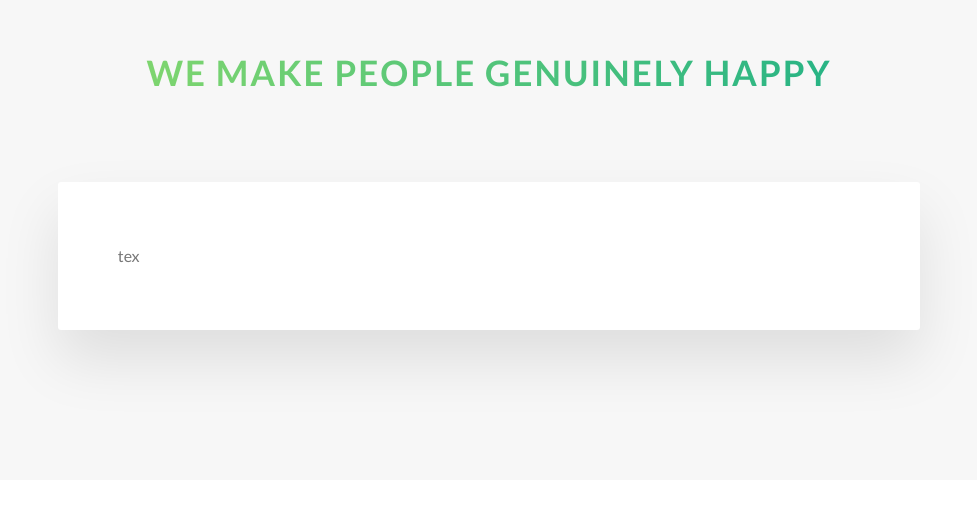
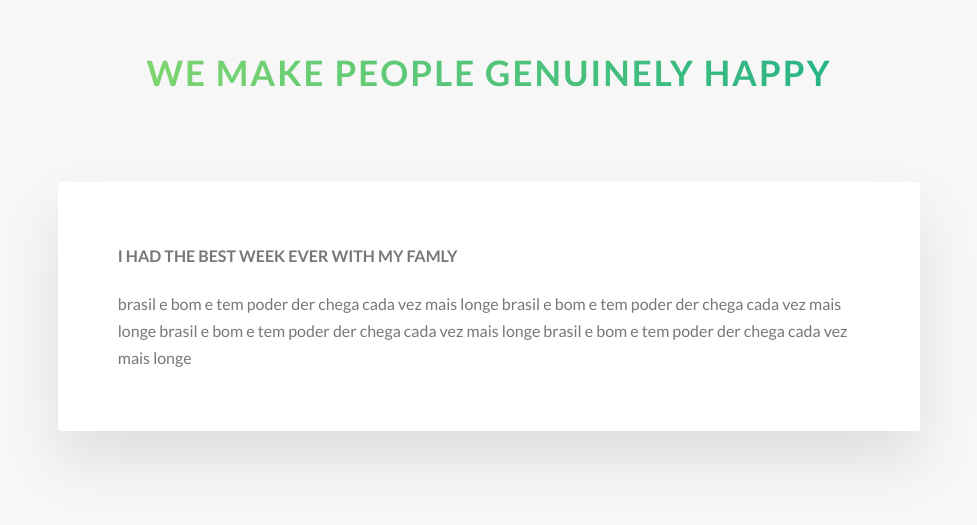
Before and after one commit to evertonProgramadorCriativo/Social-Network-pratica, a website: page index.html in a window 1280 px wide. Shown: the part 3572-4097 px from the top of the page, without its empty margins (151-1128 px from the left). Drawn offline with Linux system fonts and the light colour scheme.

Commit message:
section storis (Part2-> esqueleto montado

```diff
--- a/index.html
+++ b/index.html
@@ -244,7 +244,20 @@
             </div>
             <div class="row">
                 <div class="story">
-                    tex
+                    <figure class="story__shape">
+
+                    </figure>
+                    <div class="story__text">
+                        <h3 class="heading-tertiary  u-margin-bottom-small">
+                            I had the best week ever with my famly
+                        </h3>
+                        <p>
+                            brasil e bom e tem poder der chega cada vez mais longe
+                                brasil e bom e tem poder der chega cada vez mais longe
+                                brasil e bom e tem poder der chega cada vez mais longe
+                                brasil e bom e tem poder der chega cada vez mais longe
+                        </p>
+                    </div>
                 </div>
             </div>
 
--- a/sass/components/_story.scss
+++ b/sass/components/_story.scss
@@ -5,5 +5,6 @@
     background-color: $color-white;
     border-radius: 3px;
     padding: 6rem;
+    font-size: $default-font-size;
 
 }
```
Also changed, not shown: css/style.css.
